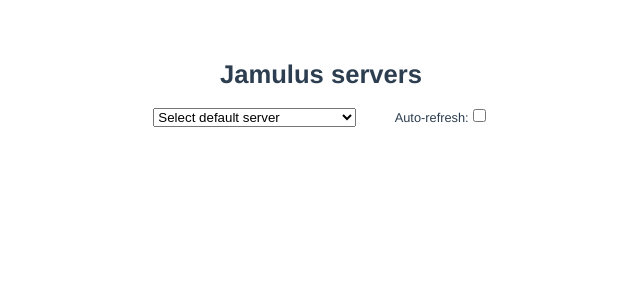
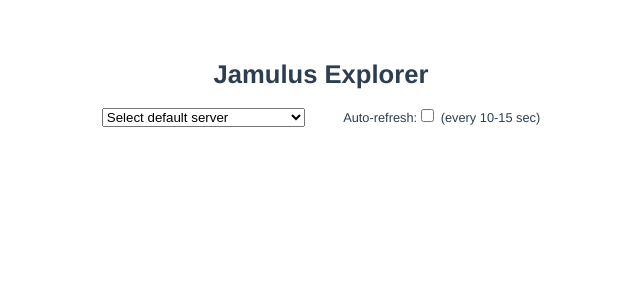
Before and after one commit to softins/jamulus-web, a Vue app: page / in a window 1280 px wide. Shown: the top 300 px of the page, without its empty margins (319-959 px from the left). Built offline with nearby package versions, Linux system fonts and the light colour scheme; the HTML template or start-up script is replaced by a standard one.

Commit message:
Change title to Jamulus Explorer. Add clarification of refresh interval.

```diff
--- a/src/App.vue
+++ b/src/App.vue
@@ -1,6 +1,6 @@
 <template>
 	<div id="app">
-		<h1>Jamulus servers</h1>
+		<h1>Jamulus Explorer</h1>
 		<p class="options">
 			<select v-model="centralServer" @change="setServer">
 				<option value="" selected>Select default server</option>
@@ -9,7 +9,7 @@
 				<option value="worldjam.vip:22124">Worldjam server</option>
 			</select>
 
-			<label>Auto-refresh:<input type="checkbox" value="1" v-model="refresh" @change="newRefresh"></label>
+			<label>Auto-refresh:<input type="checkbox" value="1" v-model="refresh" @change="newRefresh"></label> (every 10-15 sec)
 		</p>
 			<div v-if="loading">Loading...</div>
 			<div v-if="errored">Error fetching from {{centralServer}}</div>
--- a/vue.config.js
+++ b/vue.config.js
@@ -4,5 +4,12 @@
     host: '0.0.0.0',
     disableHostCheck: true,
     "public": "jamulus.softins.co.uk:8080"
+  },
+  pages: {
+    app: {
+      filename: 'index.html',
+      entry: 'src/main.js',
+      title: 'Jamulus Explorer'
+    }
   }
 }
```
